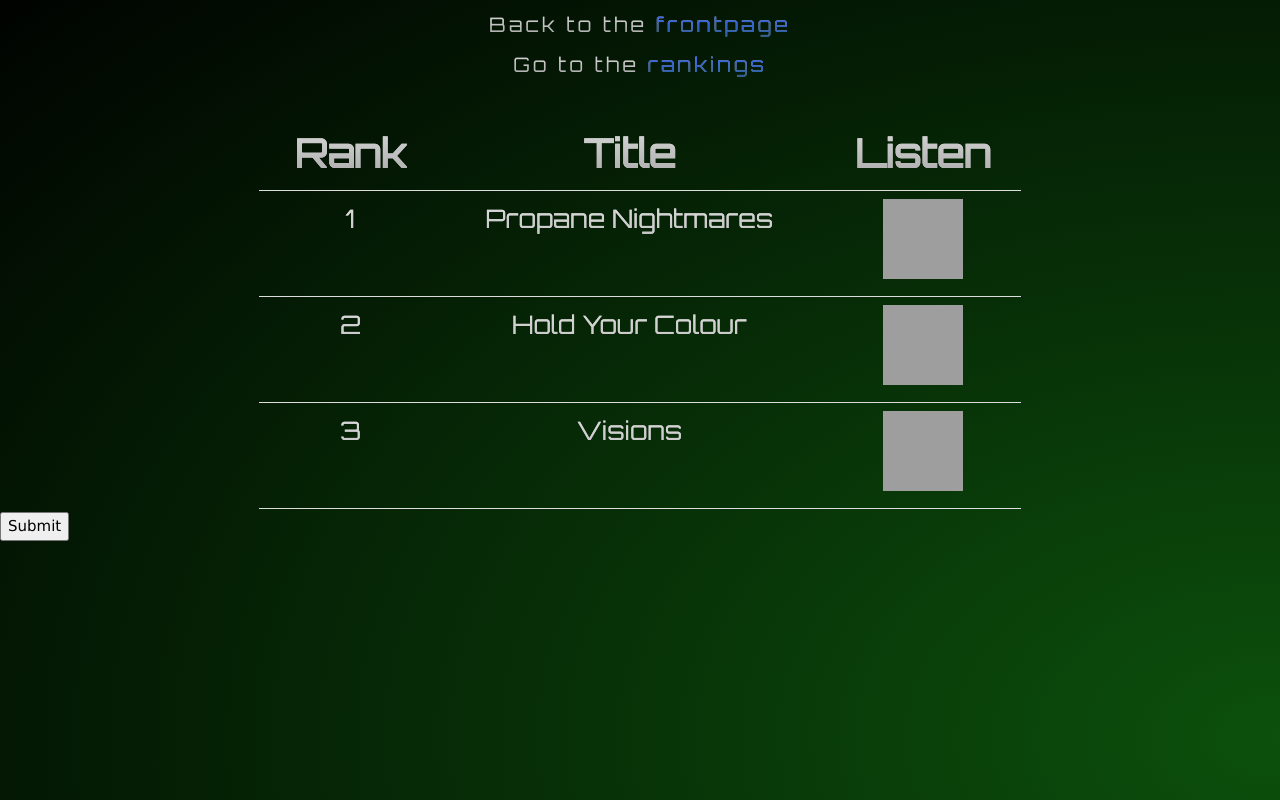
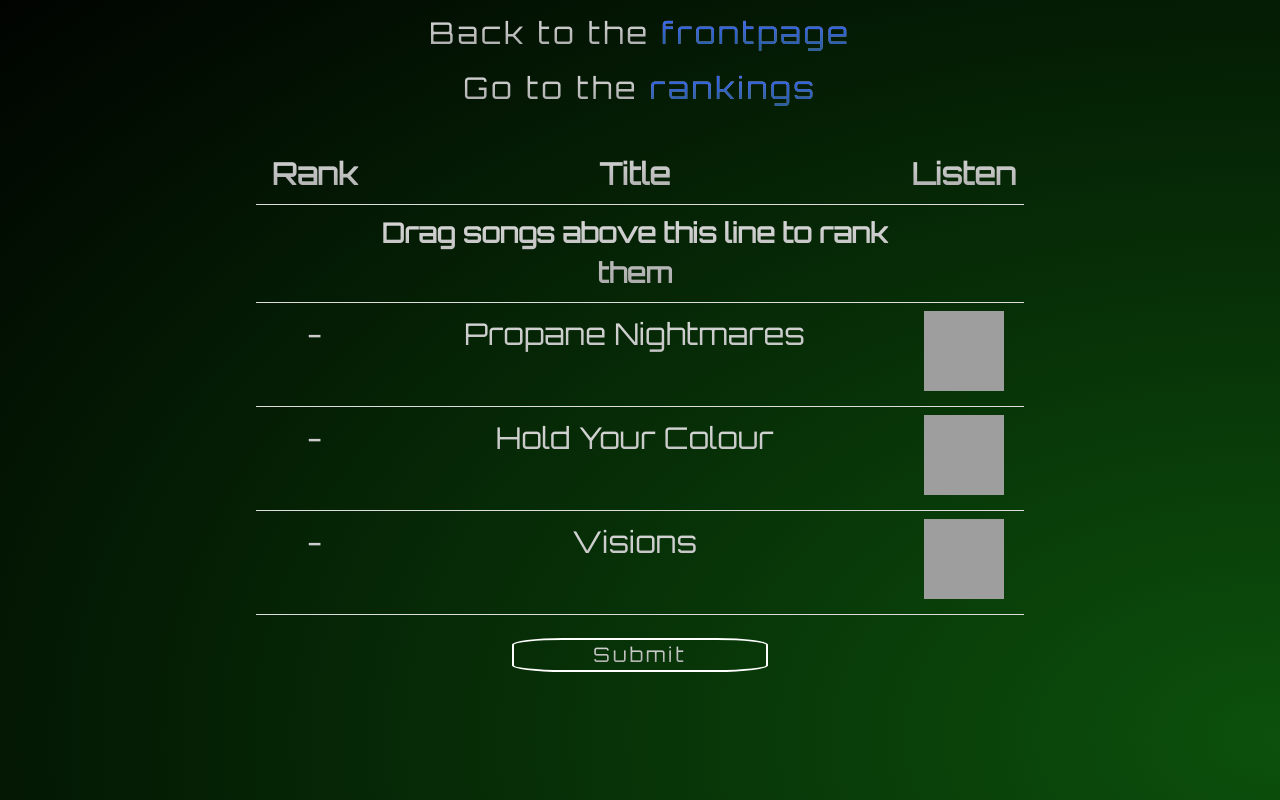
Before and after one commit to chris90483/PendulumRankings, a PHP site: page /submit.php in a window 1280 px wide. Run offline with PHP 8.4, Linux system fonts and the light colour scheme; some libraries are stand-ins or nearby versions; grey boxes are pictures that could not be loaded.

Commit message:
stijl van submit.php ongeveer af

```diff
--- a/src/scripts/submit.js
+++ b/src/scripts/submit.js
@@ -1,7 +1,43 @@
-function highlight(elem) {
-    elem.style.backgroundColor = "#001500";
+$("document").ready(function(){
+    tableDragger(document.getElementById("song_list"), {
+        mode : "row",
+        dragHandler : ".draggable",
+        onlyBody : true
+    });
+});
+
+function deconfirmSubmit() {
+    document.getElementById("submit").style.display = "block";
+    document.getElementById("submission_msg").style.display = "none";
+    document.getElementById("submit_confirm").style.display = "none";
+    document.getElementById("submit_deconfirm").style.display = "none";
 }
 
-function restore(elem) {
-    elem.style.background = "none";
+function showSubmit() {
+    document.getElementById("submit").style.display = "none";
+    document.getElementById("submission_msg").style.display = "block";
+    document.getElementById("submit_confirm").style.display = "block";
+    document.getElementById("submit_deconfirm").style.display = "block";
 }
+
+function submit() {
+    console.log("submit button has been clicked");
+}
+
+function updateRanks() {
+    let songs = document.getElementsByClassName("song_entry");
+    let seen_divider = false;
+    for (let i = 0; i < songs.length; i++) {
+        if (songs[i].id === "unranked_divider") {
+            seen_divider = true;
+            continue;
+        }
+        if (seen_divider) {
+            songs[i].getElementsByClassName("song_rank")[0].innerHTML = "-";
+        } else {
+            songs[i].getElementsByClassName("song_rank")[0].innerHTML = (i + 1).toString();
+        }
+    }
+}
+
+document.addEventListener("mouseup", updateRanks, false);
--- a/src/style.css
+++ b/src/style.css
@@ -46,8 +46,6 @@ html {
 
 .sub_title, .main_title, .table_title {
     /* alignment */
-    margin-left:25%;
-    margin-right:25%;
     text-align : center;
 
     /* font */
@@ -56,6 +54,19 @@ html {
     background : -webkit-linear-gradient(#e1e1e1, #a0a0a0);
     -webkit-background-clip: text;
     -webkit-text-fill-color: transparent;
+}
+@media only screen and (min-width: 812px) {
+    .sub_title, .main_title {
+        margin-left: 12%;
+        margin-right: 12%;
+    }
+}
+
+@media only screen and (min-width: 1280px) {
+    .sub_title, .main_title {
+        margin-left: 25%;
+        margin-right: 25%;
+    }
 }
 
 .title a {
--- a/src/style_submit.css
+++ b/src/style_submit.css
@@ -28,25 +28,32 @@ th, td {
 }
 
 .song_rank {
-
+    font-size : 200%;
 }
 
 .song_title {
-
+    font-size : 200%;
 }
 
 .song_listen th {
 
 }
 
+#table_container {
+    margin-left : 0;
+    margin-right: 0;
+}
+
+/* table padding rules */
 @media only screen and (min-width: 812px) {
     .spotify_embed {
         width: 33%;
         height: 25vh;
     }
 
-    #table_padder_left, #table_padder_right {
-        width : 15%;
+    #table_container {
+        margin-left : 15vw;
+        margin-right: 15vw;
     }
 }
 
@@ -56,7 +63,54 @@ th, td {
         height: 25vh;
     }
 
-    #table_padder_left, #table_padder_right {
-        width : 20%;
+    #table_container {
+        margin-left : 20vw;
+        margin-right: 20vw;
     }
 }
+
+.send_button {
+    border : 2px solid white;
+    border-radius : 20%;
+    width : 20vw;
+    margin-left : 40vw;
+    margin-right : 40vw;
+}
+
+.unranked_divider {
+    font-family : 'Orbitron', sans-serif;
+    font-size : 180%;
+    letter-spacing: 0;
+    position: relative;
+    text-wrap : none;
+    width : 100%;
+}
+
+.send_button:hover {
+    cursor : pointer;
+}
+
+#submit_confirm, #submit_deconfirm {
+    margin-top : 5px;
+    margin-bottom: 5px;
+}
+
+#submit_confirm, #submit_deconfirm, #submission_msg {
+    display : none;
+}
+
+input {
+    display : none;
+}
+
+
+/* fix dragging library style */
+/* remove red table background */
+.sindu_dragger table{
+    background: none!important;
+}
+
+/* remove ghost when dragging */
+.gu-mirror {
+    display : none;
+}
--- a/src/submit.php
+++ b/src/submit.php
@@ -8,22 +8,19 @@
         <?php include 'style.css'; ?>
         <?php include 'style_submit.css'; ?>
     </style>
-    <script src="../node_modules/table-dragger/dist/table-dragger.min.js"></script>
+    <script src="node_modules/table-dragger/dist/table-dragger.min.js"></script>
+    <script src="node_modules/jquery/dist/jquery.js"></script>
     <script><?php include 'scripts/submit.js'; ?></script>
 </head>
 
 <body>
 
-<h3 class="sub_title title">Back to the <a href="index.php">frontpage</a></h3>
-<h3 class="sub_title title">Go to the <a href="rankings.php">rankings</a></h3>
+<h3 class="sub_title title" style="font-size:200%;letter-spacing:0.10em">Back to the <a href="index.php">frontpage</a></h3>
+<h3 class="sub_title title" style="font-size:200%;letter-spacing:0.10em">Go to the <a href="rankings.php">rankings</a></h3>
 <br>
 
 <form method="post" action="<?php echo $_SERVER['PHP_SELF'];?>">
-    <div class="table-container">
-        <table>
-        <tr>
-            <td id="table_padder_left"></td>
-            <td>
+        <div id="table_container">
             <table id="song_list" class="w3-table w3-bordered w3-centered">
                 <thead>
                     <tr>
@@ -33,41 +30,34 @@
                     </tr>
                 </thead>
                 <tbody>
-                    <tr onmouseover="highlight(this)" onmouseout="restore(this)">
-                        <td class="song_rank"><?php echo "1" ?></td>
-                        <td class="song_title"><?php echo "Propane Nightmares" ?></td>
+                    <tr id="unranked_divider" class="song_entry">
+                        <td></td>
+                        <td class="unranked_divider sub_title title"><b>Drag songs above this line to rank them</b></td>
+                        <td></td>
+                    </tr>
+                    <tr class="song_entry">
+                        <td class="draggable song_rank">-</td>
+                        <td class="draggable song_title"><?php echo "Propane Nightmares" ?></td>
                         <td class="song_listen"><iframe src="https://open.spotify.com/embed/track/6tC2iHfUlzB2W4ntXXL2BH" width="250" height="80" frameborder="0" allowtransparency="true" allow="encrypted-media"></iframe></td>
                     </tr>
-                    <tr onmouseover="highlight(this)" onmouseout="restore(this)">
-                        <td class="song_rank"><?php echo "2" ?></td>
-                        <td class="song_title"><?php echo "Hold Your Colour" ?></td>
+                    <tr class="song_entry">
+                        <td class="draggable song_rank">-</td>
+                        <td class="draggable song_title"><?php echo "Hold Your Colour" ?></td>
                         <td class="song_listen"><iframe src="https://open.spotify.com/embed/track/2pZXlPFnqc1uqEKFE7SjwQ" width="250" height="80" frameborder="0" allowtransparency="true" allow="encrypted-media"></iframe></td>
                     </tr>
-                    <tr onmouseover="highlight(this)" onmouseout="restore(this)">
-                        <td class="song_rank">3</td>
-                        <td class="song_title"><?php echo "Visions" ?></td>
+                    <tr class="song_entry">
+                        <td class="draggable song_rank">-</td>
+                        <td class="draggable song_title"><?php echo "Visions" ?></td>
                         <td class="song_listen"><iframe src="https://open.spotify.com/embed/track/7FD0CKDpCLiyt91NZqEhhf" width="250" height="80" frameborder="0" allowtransparency="true" allow="encrypted-media"></iframe></td>
                     </tr>
                 </tbody>
             </table>
-            </td>
-            <td id="table_padder_right"></td>
-        </tr>
-        </table>
-    </div>
-    <input type="submit">
+        </div>
+    <br>
+    <div id="submit" class="send_button sub_title title" onclick="showSubmit()">Submit</div>
+    <p id="submission_msg" class="sub_title title"> Are you sure?</p>
+    <div id="submit_confirm" class="send_button sub_title title" onclick="submit()">Yes</div>
+    <div id="submit_deconfirm" class="send_button sub_title title" onclick="deconfirmSubmit()">No</div>
 </form>
-
-<?php
-if ($_SERVER["REQUEST_METHOD"] == "POST") {
-    // collect value of input field
-    $name = htmlspecialchars($_REQUEST['fname']);
-    if (empty($name)) {
-        echo "Name is empty";
-    } else {
-        echo $name;
-    }
-}
-?>
 </body>
 </html>
```
Also changed, not shown: src/package.json (added, +8 -0 lines).
